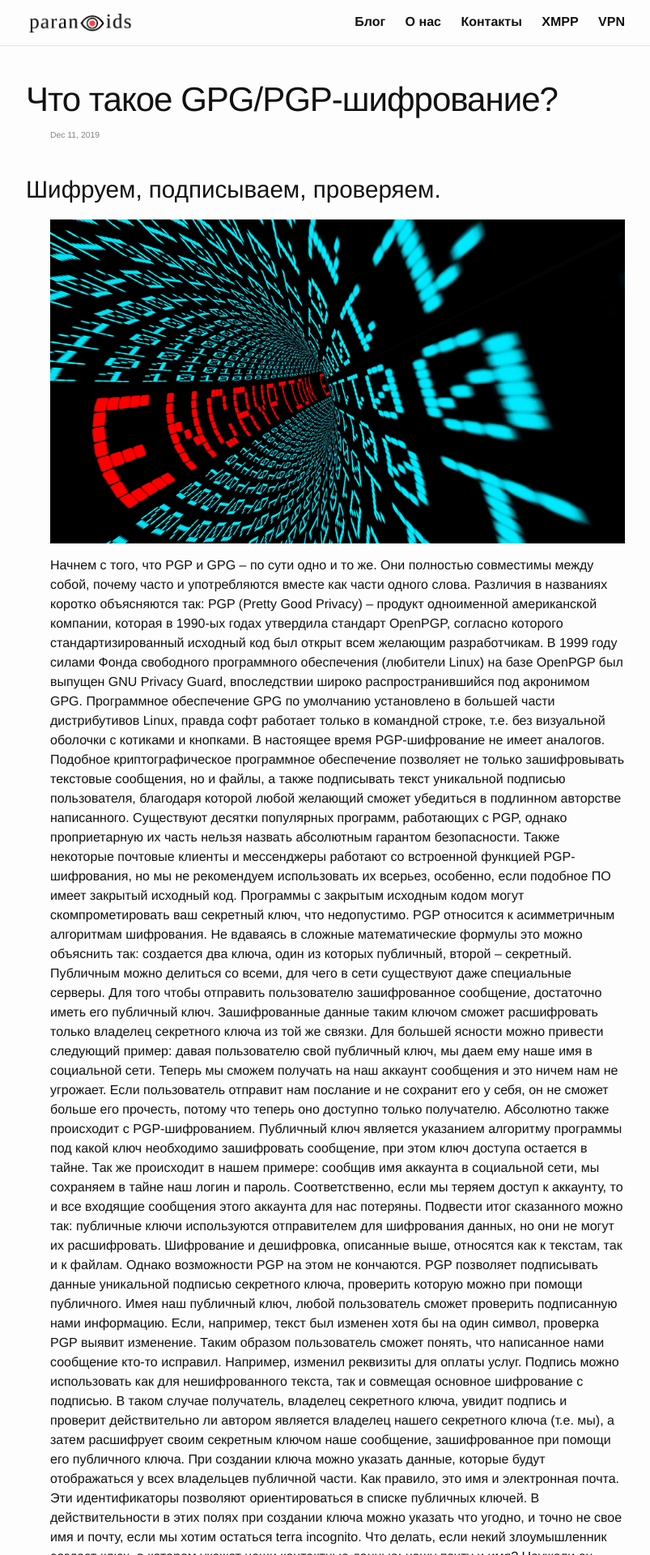
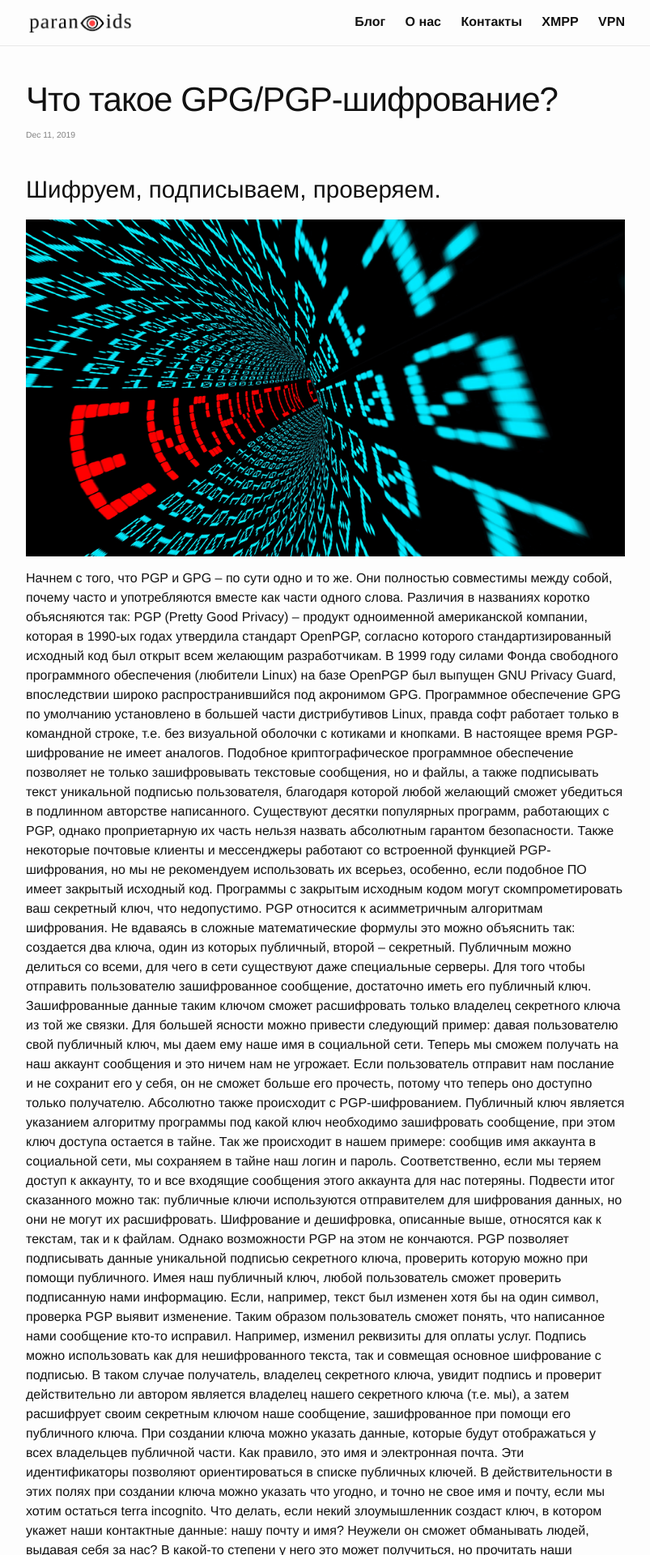
Before and after one commit to 2b7E1n6D0e5R7/2b7E1n6D0e5R7.github.io, a Jekyll site: the page built from _posts/2019-12-11-what-is-gpg-pgp.md, in a window 1280 px wide. Shown: the top 1920 px of the page at 81% size, without its empty margins (238-1041 px from the left). Built offline with Jekyll 4.4.1, drawn with Linux system fonts in a browser that asks for light colours.

Commit message:
Update _base.scss

```diff
--- a/_sass/minimaless/_base.scss
+++ b/_sass/minimaless/_base.scss
@@ -73,7 +73,7 @@
     float: left; /* Выравнивание по левому краю */
     margin: 0 2px 2px -30px; /* Отступы вокруг буквы */
    }
-p {
+p.article {
     margin-left: 30px; /* Сдвигаем текст вправо */
    }
 
```
